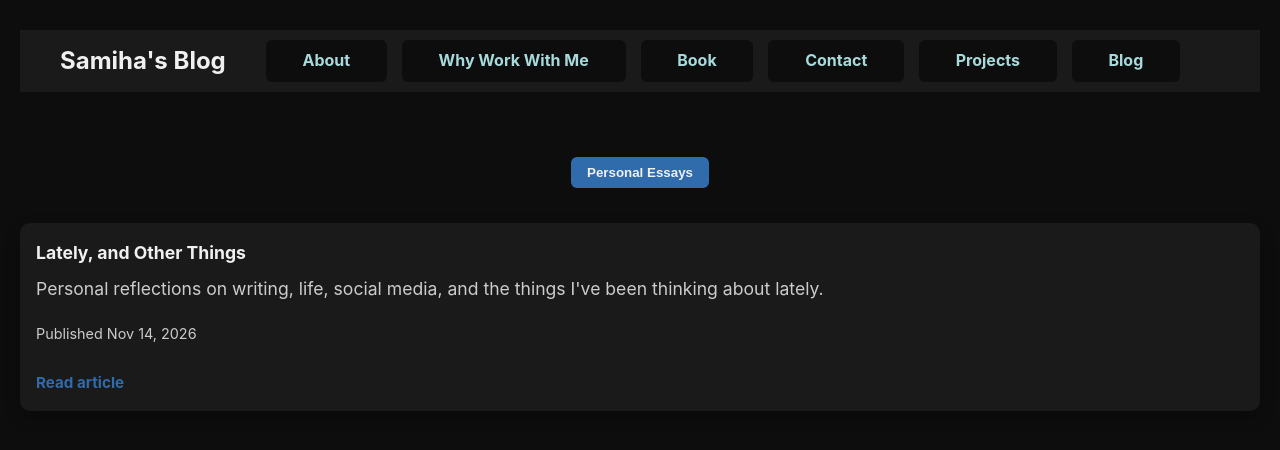
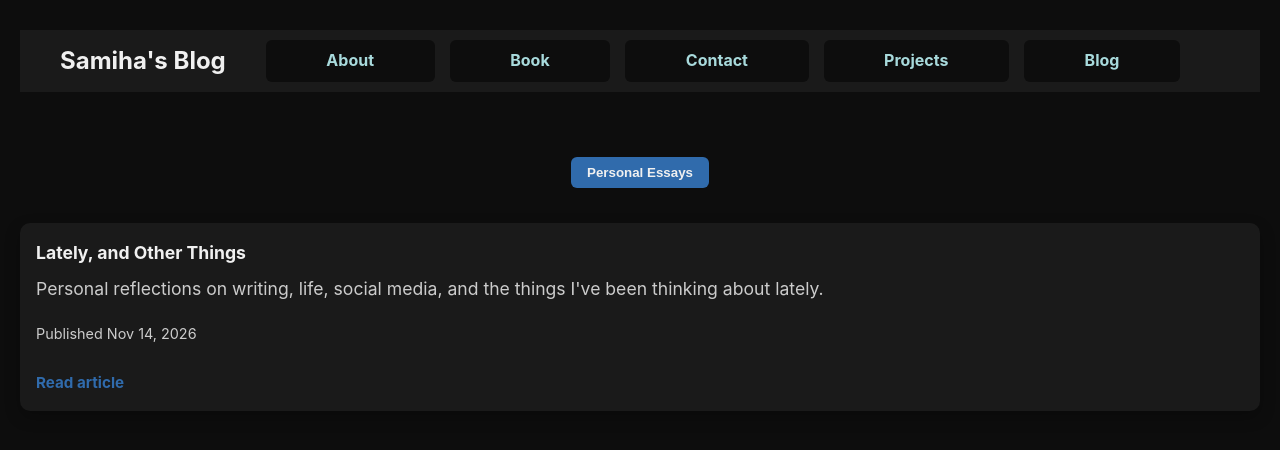
Before and after one commit to Dimples22/samiha, a plain HTML site: page blog.html in a window 1280 px wide. Drawn offline with Linux system fonts and the light colour scheme.

```diff
--- a/blog.html
+++ b/blog.html
@@ -33,12 +33,11 @@
         </button>
 
         <ul class="nav-links">
-          <li><a href="index.html#about">About</a></li>
-          <li><a href="index.html#why-work">Why Work With Me</a></li>
-          <li><a href="index.html#book">Book</a></li>
-          <li><a href="index.html#contact">Contact</a></li>
-          <li><a href="projects.html">Projects</a></li>
-          <li><a href="blog.html">Blog</a></li>
+         <li><a href="index.html#about">About</a></li>
+         <li><a href="index.html#book">Book</a></li>
+         <li><a href="index.html#contact">Contact</a></li>
+         <li><a href="projects.html">Projects</a></li>
+         <li><a href="blog.html">Blog</a></li>
         </ul>
       </div>
     </nav>
```
